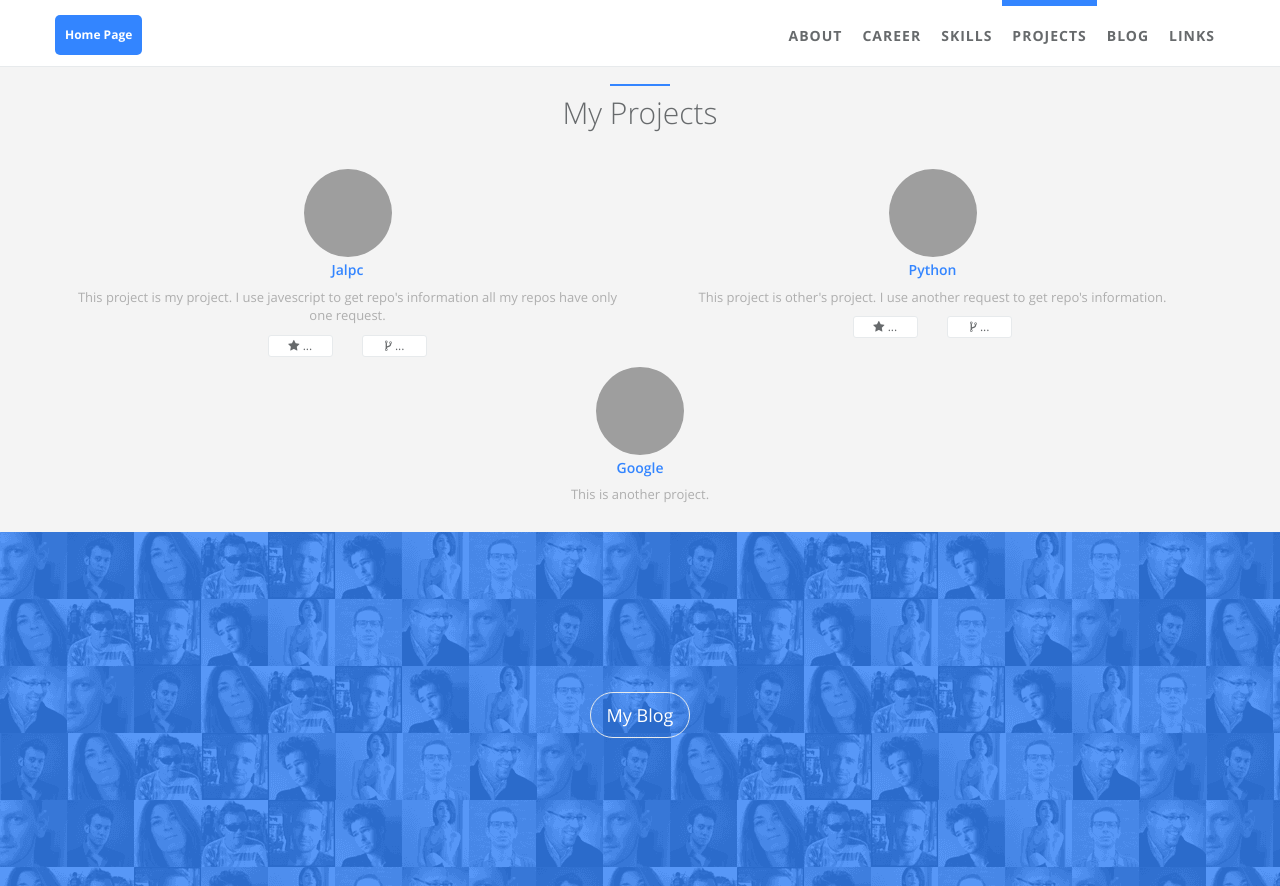
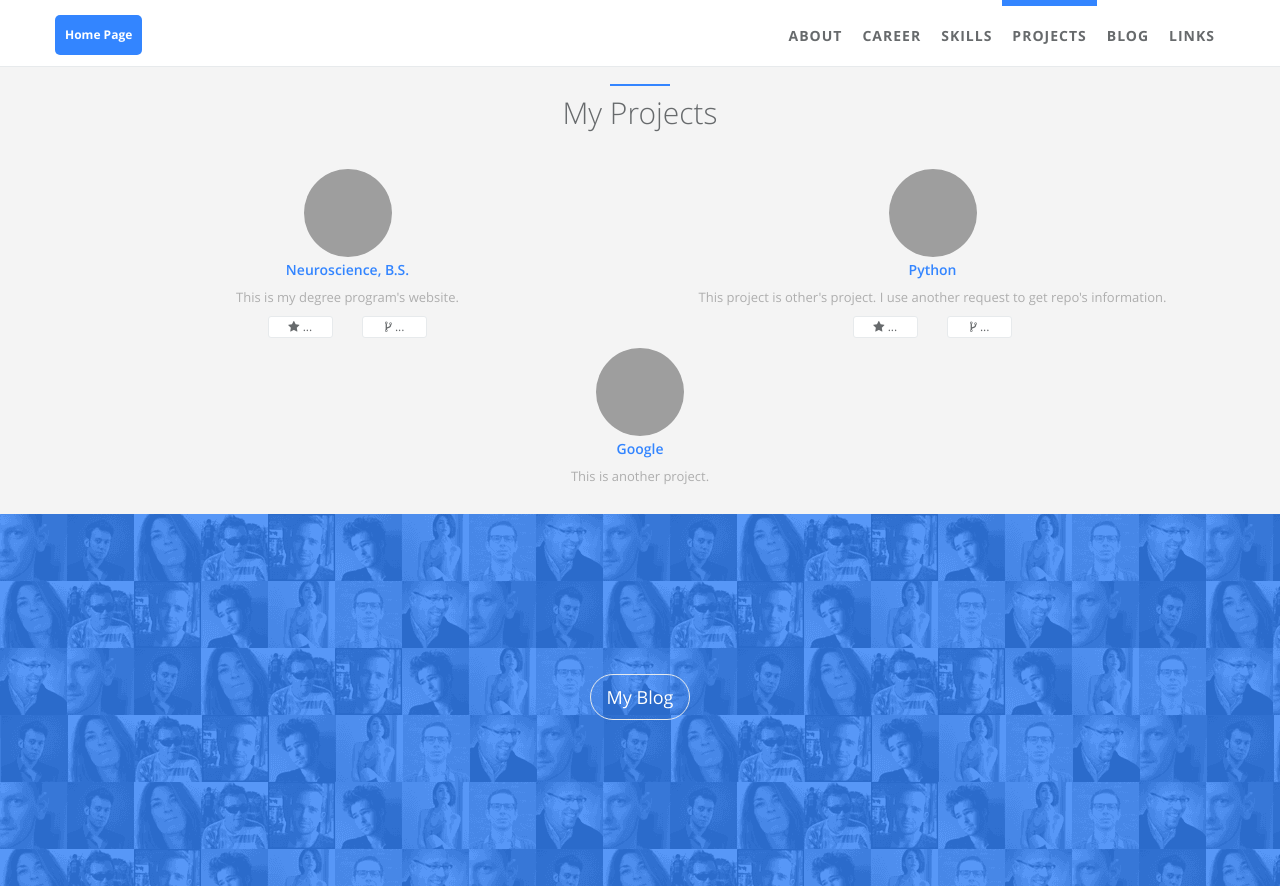
Before and after one commit to fayfan/fayfan.github.io, a Jekyll site: the page built from index.html, in a window 1280 px wide and 900 px high, scrolled down 2109 px, cut to the strip 0-886 px from the top of the window. Built offline with Jekyll 4.4.1, drawn with Linux system fonts in a browser that asks for light colours; grey boxes are pictures that could not be loaded.

Commit message:
Update projects.yml

```diff
--- a/_data/index/projects.yml
+++ b/_data/index/projects.yml
@@ -1,12 +1,12 @@
 # projects section data
 # If you don't have language feature(language.yml is empty), ignore "i18n" items
 # Suggest projects' img be located at '/static/assets/img/landing', and edit following img items.
-- name: Jalpc
-  i18n: jalpc
-  gh_user: jarrekk
-  repo: Jalpc
+- name: Neuroscience, B.S.
+  i18n: undergraduate
+  gh_user: undergraduate
+  repo: undergraduate
   img: /static/assets/img/landing/jekyll.png
-  desc: This project is my project. I use javescript to get repo's information all my repos have only one request.
+  desc: This is my degree program's website.
 
 - name: Python
   i18n: cpython
```
